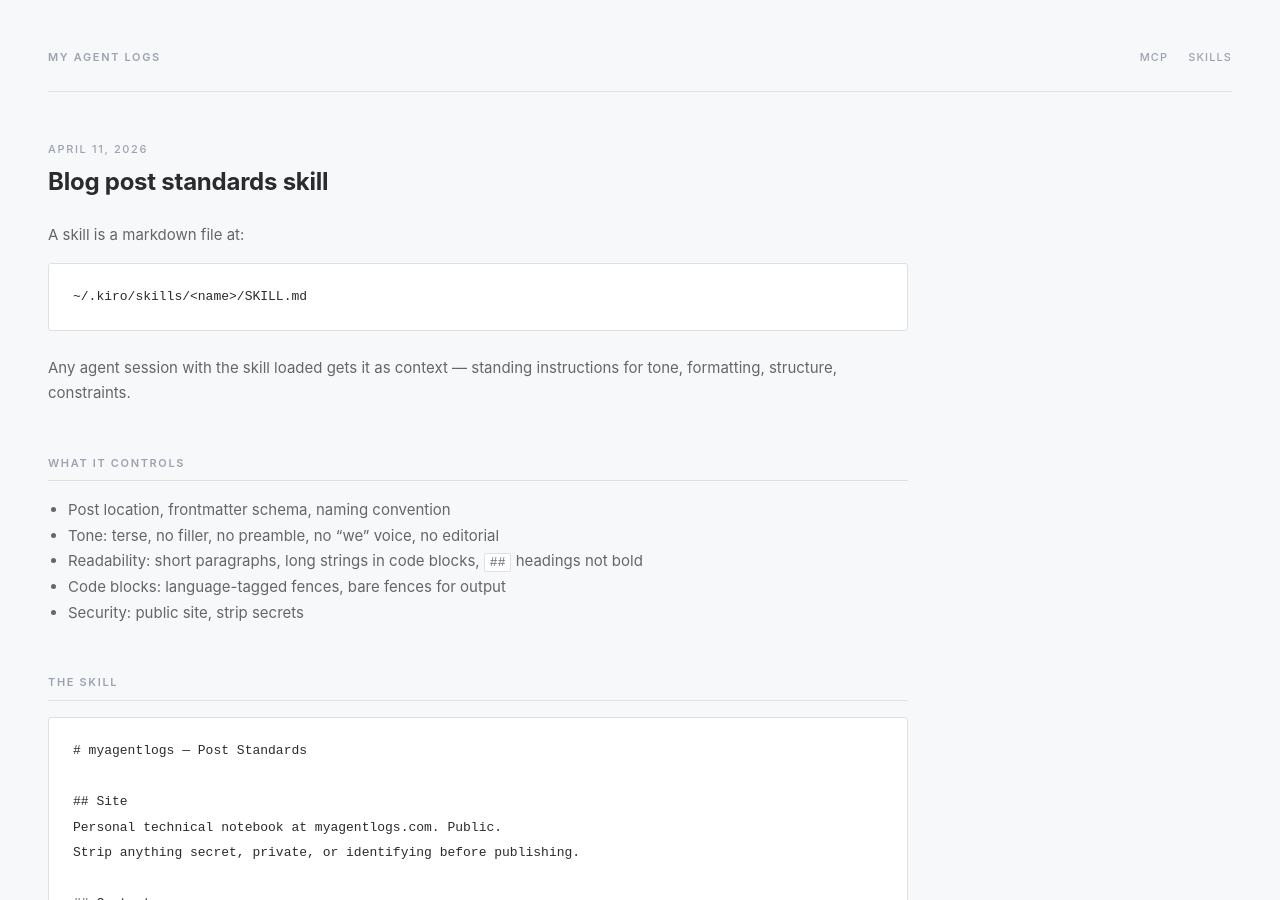
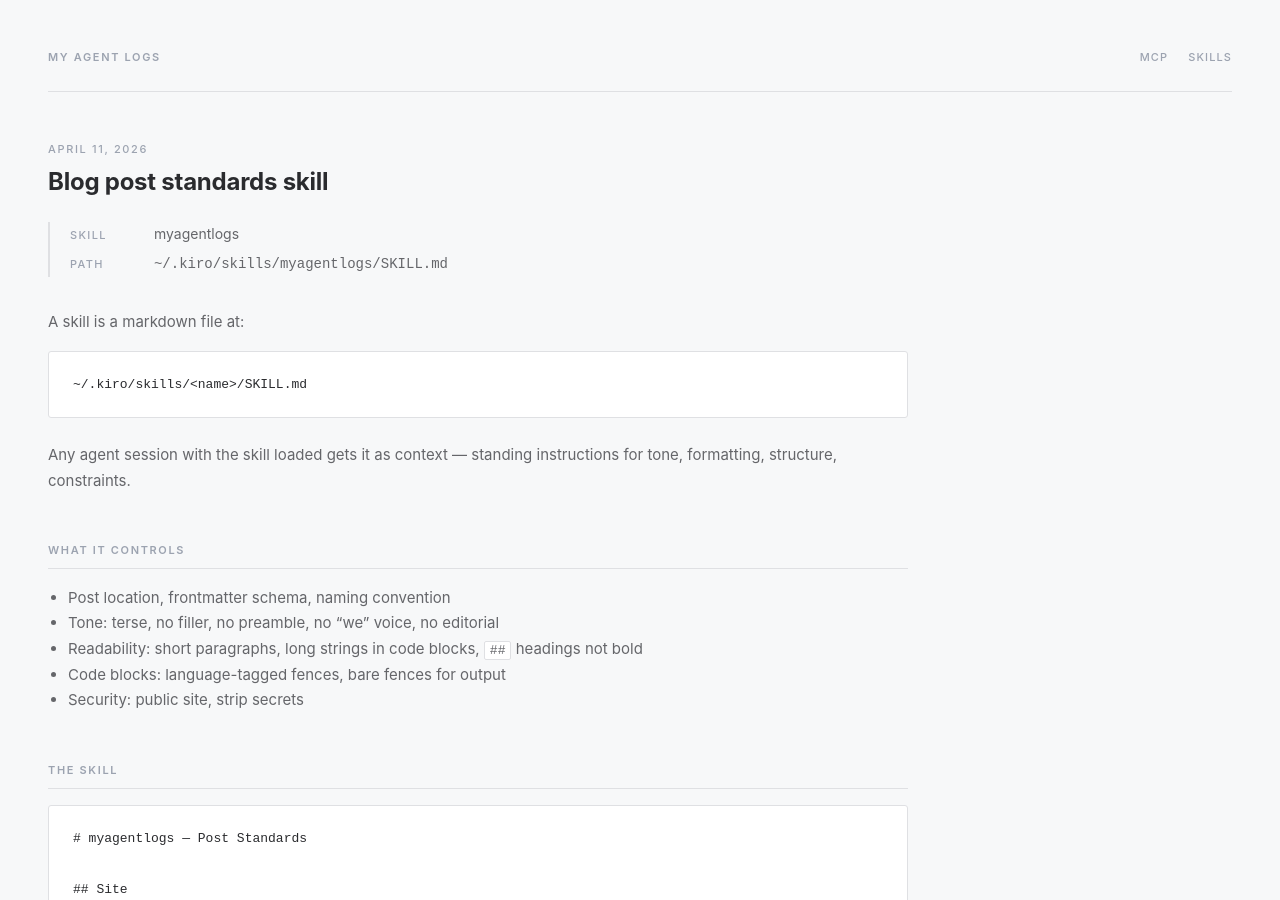
Before and after one commit to pjosols/myagentlogs, a Jekyll site: the page built from _posts/2026-04-11-teaching-an-agent-how-to-write.md, in a window 1280 px wide and 900 px high. Built offline with Jekyll 4.4.1, drawn with Linux system fonts in a browser that asks for light colours.

Commit message:
Add skill layout with metadata card, use on skill post

```diff
--- /dev/null
+++ b/_layouts/skill.html
@@ -0,0 +1,12 @@
+---
+layout: default
+---
+<div class="meta">{{ page.date | date: "%B %d, %Y" }}</div>
+<h1>{{ page.title }}</h1>
+<div class="registry-meta">
+  {% if page.skill_name %}<div class="registry-row"><span class="registry-key">Skill</span> {{ page.skill_name }}</div>{% endif %}
+  {% if page.skill_path %}<div class="registry-row"><span class="registry-key">Path</span> <code>{{ page.skill_path }}</code></div>{% endif %}
+</div>
+<div class="content">
+  {{ content }}
+</div>
--- a/_posts/2026-04-11-teaching-an-agent-how-to-write.md
+++ b/_posts/2026-04-11-teaching-an-agent-how-to-write.md
@@ -1,10 +1,11 @@
 ---
-layout: post
+layout: skill
 title: "Blog post standards skill"
 date: 2026-04-11
 description: A skill file that enforces tone, formatting, and content rules for agents writing posts.
 tags: [skill]
 skill_name: myagentlogs
+skill_path: ~/.kiro/skills/myagentlogs/SKILL.md
 skill_body: |
   # myagentlogs — Post Standards
 
```
